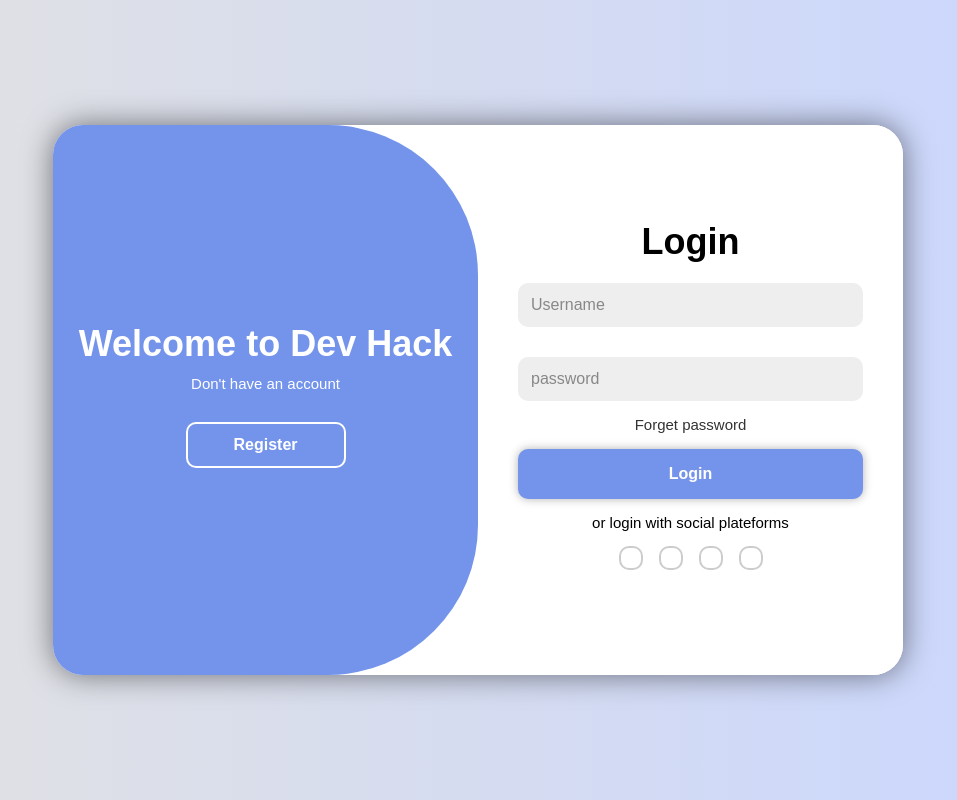
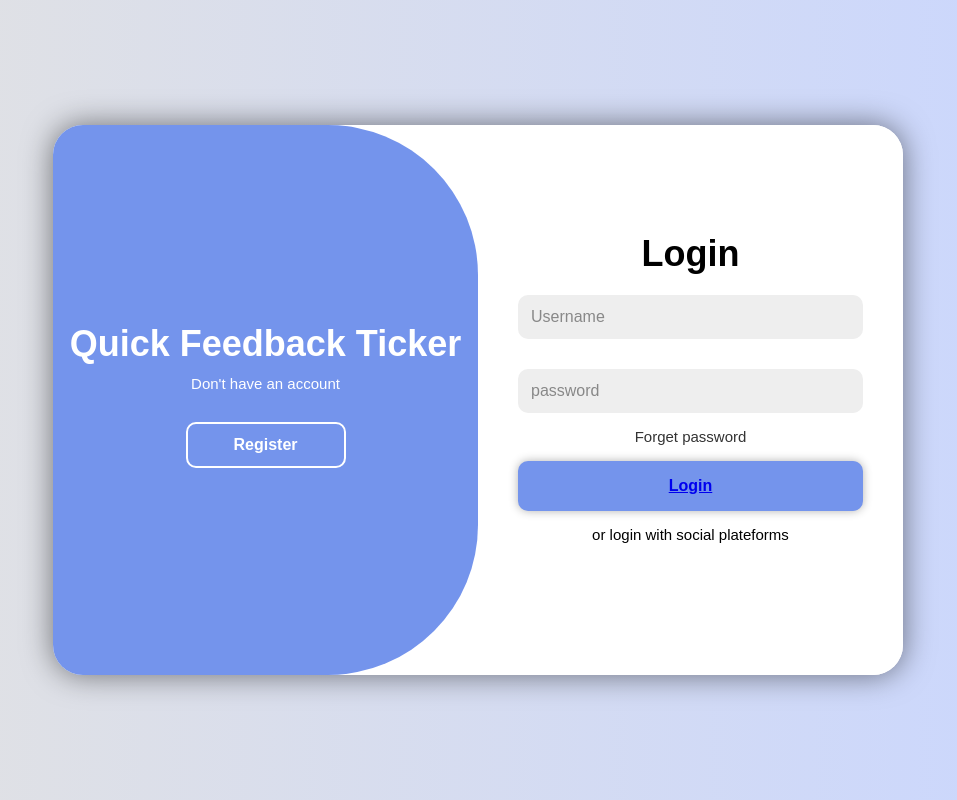
Before and after one commit to eshika09depale/Feedback-Web-App, a plain HTML site: page log_Reg.html in a window 1280 px wide. Shown: the whole page, without its empty margins (162-1119 px from the left). Drawn offline with Linux system fonts and the light colour scheme.

Commit message:
new Added

```diff
--- a/log_Reg.html
+++ b/log_Reg.html
@@ -22,13 +22,13 @@
                 <div class="forget-link">
                     <a href="#">Forget password</a>
                 </div>
-                <button type="submit" class="btn">Login</button>
+                <button type="submit" class="btn"><a href="home.html">Login</a></button>
                 <p>or login with social plateforms</p>
                 <div class="social-icons">
+                    <!-- <a href="#"></a>
                     <a href="#"></a>
                     <a href="#"></a>
-                    <a href="#"></a>
-                    <a href="#"></a>
+                    <a href="#"></a> -->
                 </div>
             </form>
         </div>
@@ -58,7 +58,7 @@
 
         <div class="toggle-box">
             <div class="toggle-panel toggle-left">
-                <h1>Welcome to Dev Hack</h1>
+                <h1> Quick Feedback Ticker</h1>
                 <p>Don't have an account</p>
                 <button class="btn register-btn">Register</button>
             </div>
```
